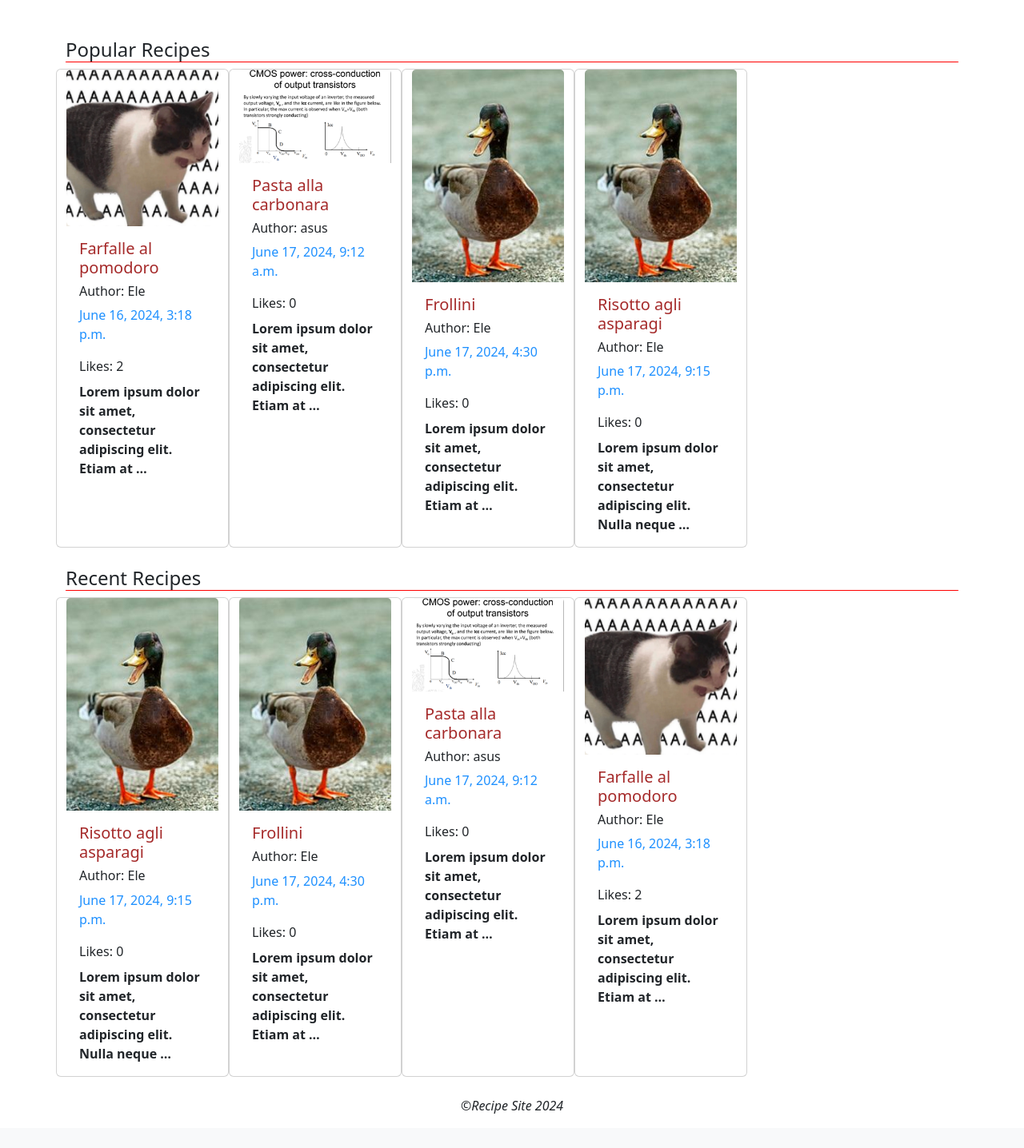
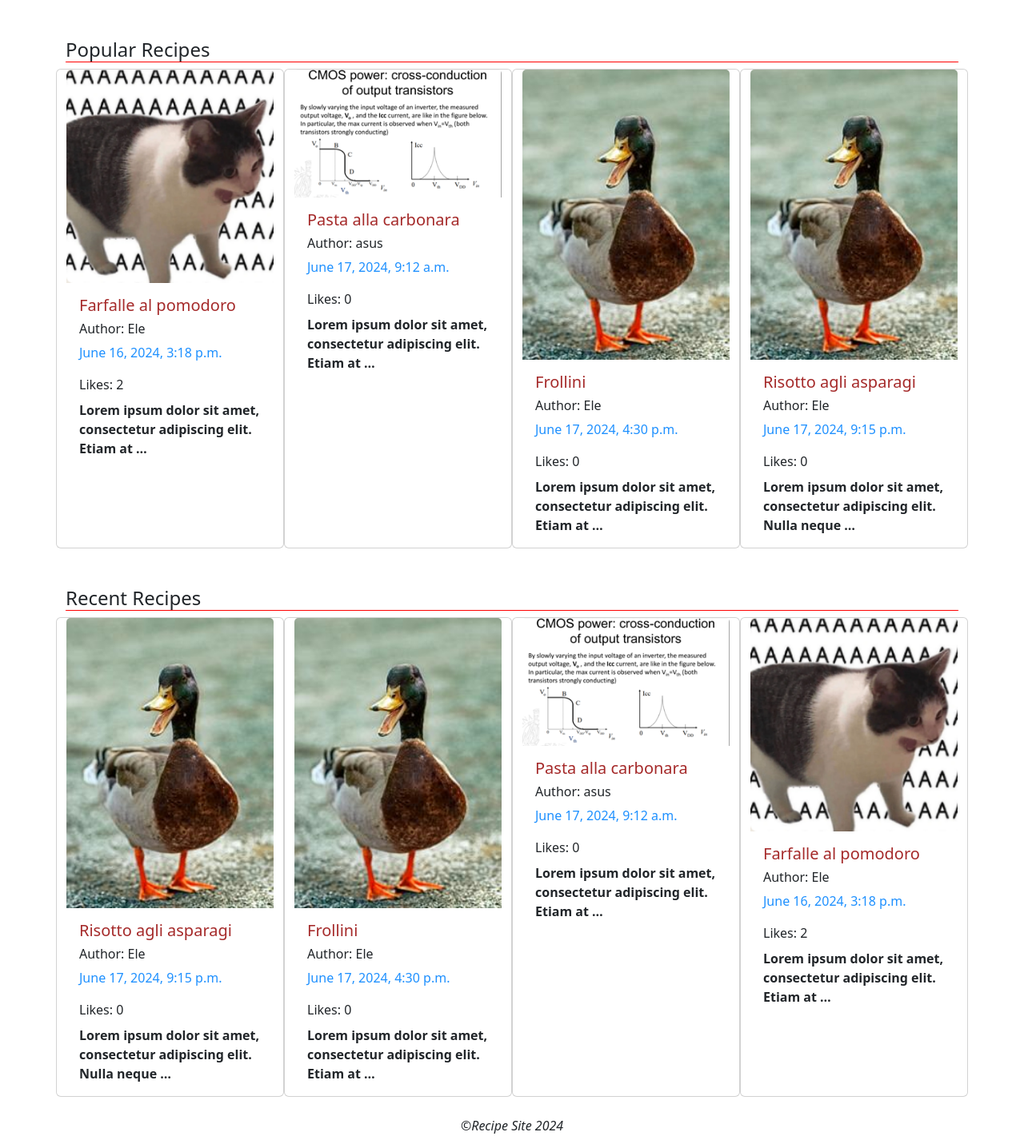
Before and after one commit to Pennelli02/Django_PPM, a Django app: page / in a window 1280 px wide. Shown: the part 72-1508 px from the top of the page at 80% size. Before the commit the page ends 1465 px from the top, so only its background shows below. Run offline with Django 3.2, Linux system fonts and the light colour scheme; data comes from the database, SQL or seed files in the repository; both versions use the stored data as it was after the commit.

Commit message:
migliorato template home e aggiunto il template ricerca

```diff
--- a/recipes/urls.py
+++ b/recipes/urls.py
@@ -4,6 +4,7 @@ from .views import (RecipeListView, RecipeDeleteView, RecipeDetailView,
 from . import views as recipe_views
 urlpatterns = [
     path('', recipe_views.HomeView, name='home'),
+    path('search/', RecipeSearchView.as_view(), name='recipeSearch'),
     path('recipes/', RecipeListView.as_view(), name='recipes'),
     path('recipes/create/', CreateRecipeView.as_view(), name='recipesCreate'),
     path('recipes/create/ingredients/<int:pk>', CreateIngredientView.as_view(), name='recipesCreateIngredient'),
@@ -13,7 +14,6 @@ urlpatterns = [
     path('favourites/', recipe_views.favorite_recipes_list, name='favourites'),
     path('categories/', recipe_views.category_list, name='categories'),
     path('categories/<slug:slug>/', recipe_views.category_detail, name='categoryDetail'),
-    path('search/', RecipeSearchView.as_view(), name='recipeSearch'),
     path('myRecipes/', recipe_views.user_recipes_list, name='myRecipes'),
     path('favourites/<slug:slug>/', recipe_views.addFavoriteRecipe, name='editFavorite'),
 
--- a/recipes/views.py
+++ b/recipes/views.py
@@ -138,7 +138,7 @@ def category_detail(request, slug):
     return render(request, 'recipes/RecipesForCategories.html', {"categories": categories, "recipes": recipes})
 
 
-# implementa la ricerca per categoria e titolo
+# implementa la ricerca per titolo
 class RecipeSearchView(ListView):
     model = Recipe
     template_name = 'recipes/recipe_search.html'
@@ -158,6 +158,7 @@ class RecipeSearchView(ListView):
         context['query'] = self.request.GET.get('q', '')
         return context
 
+
 # elimina gli ingredienti
 @login_required
 def delete_ingredient(request, pk):
--- a/templates/recipes/addIngredients.html
+++ b/templates/recipes/addIngredients.html
@@ -20,7 +20,7 @@
         <h3>Ingredients added on {{ recipe.title }}</h3>
         <ul>
             {% for ingredient in ingredients %}
-            	<li>
+            	<li class="mt-2">
                     {{ ingredient.quantity }} of {{ ingredient.name }} <a class="btn btn-danger btn-sm" style="margin-left: 25px" href={% url 'recipesDeleteIngredient' pk=ingredient.pk %}> Remove </a>
                 </li>
             {% endfor %}
--- a/templates/recipes/home.html
+++ b/templates/recipes/home.html
@@ -5,8 +5,8 @@
         <h4 class="sectionTitle " style="border-bottom: 1px solid red"> Popular Recipes</h4>
         <div class="row">
             {% for mostLiked in mostLiked %}
-                <div class="mr-1 card" style="width: 13.5rem;">
-                   <a href={% url 'recipesDetail' slug=mostLiked.slug %}><img src="{{ mostLiked.image.url }}" class="card-img-top" alt="{{mostLiked.title}}Image}" width="300px" style="object-fit: cover"></a>
+                <div class="col mr-1 card" style="width: 13.5rem;">
+                   <a href={% url 'recipesDetail' slug=mostLiked.slug %}><img src="{{ mostLiked.image.url }}" class="card-img-top img-fluid" alt="{{mostLiked.title}}Image}" width="300px" style="object-fit: cover"></a>
                     <div class="card-body">
                         <a style="text-decoration: none; color: brown" href={% url 'recipesDetail' slug=mostLiked.slug %}><h5 class="card-title">{{ mostLiked.title }}</h5></a>
                         <h6>Author: {{ mostLiked.author }} </h6>
@@ -18,11 +18,11 @@
             {% endfor %}
         </div>
     </section>
-    <section class=" pt-4 mostRecentRecipes">
+    <section class=" mt-4 pt-4 mostRecentRecipes">
         <h4 class="sectionTitle " style="border-bottom: 1px solid red"> Recent Recipes</h4>
         <div class="row">
             {% for recent in recent %}
-                <div class="mr-2 card " style="width: 13.5rem;">
+                <div class="col mr-2 card " style="width: 13.5rem;">
                    <a href={% url 'recipesDetail' slug=recent.slug %}><img src="{{ recent.image.url }}" class="card-img-top" alt="{{recent.title}}Image}" width="300px"></a>
                     <div class="card-body">
                         <a style="text-decoration: none; color: brown" href={% url 'recipesDetail' slug=recent.slug %}><h5 class="card-title">{{ recent.title }}</h5></a>
```
Also changed, not shown: templates/recipes/likeRecipe.html (+10 -0 lines), templates/recipes/recipe_search.html (+31 -0 lines), db.sqlite3.
